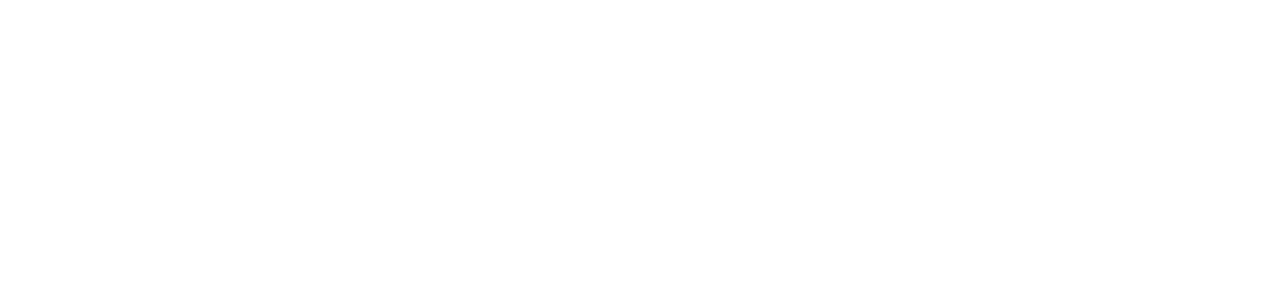
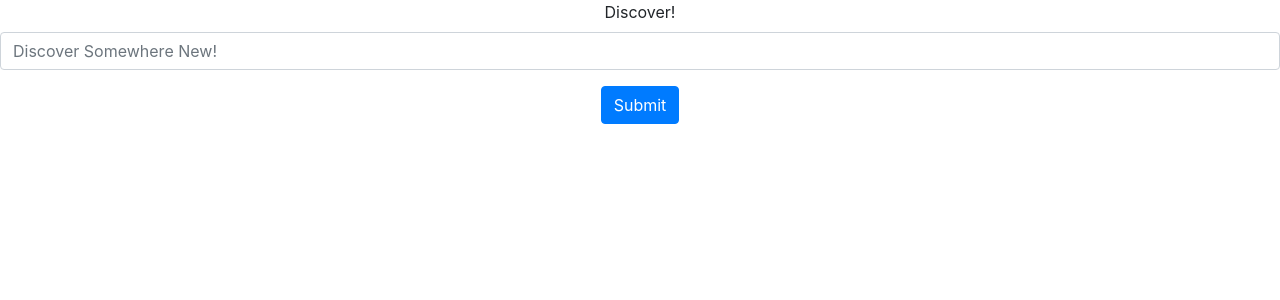
Before and after one commit to adam-xiao/horizons-frontend, a React (Create React App) app: page /discover in a window 1280 px wide. Shown: the top 300 px of the page. Built offline with nearby package versions, Linux system fonts and the light colour scheme.

Commit message:
components and containers, login and signup components

```diff
--- a/package.json
+++ b/package.json
@@ -8,7 +8,9 @@
     "@testing-library/jest-dom": "^4.2.4",
     "@testing-library/react": "^9.3.2",
     "@testing-library/user-event": "^7.1.2",
+    "bootstrap": "^4.4.1",
     "react": "^16.13.1",
+    "react-bootstrap": "^1.0.1",
     "react-dom": "^16.13.1",
     "react-router-dom": "^5.1.2",
     "react-scripts": "3.4.1",
--- a/public/index.html
+++ b/public/index.html
@@ -42,5 +42,11 @@
     -->
     <link rel="stylesheet" href="https://fonts.googleapis.com/css?family=Roboto:300,400,500,700&display=swap" />
 
+    <link
+      rel="stylesheet"
+      href="https://maxcdn.bootstrapcdn.com/bootstrap/4.4.1/css/bootstrap.min.css"
+      integrity="sha384-Vkoo8x4CGsO3+Hhxv8T/Q5PaXtkKtu6ug5TOeNV6gBiFeWPGFN9MuhOf23Q9Ifjh"
+      crossorigin="anonymous"
+    />
   </body>
 </html>
--- a/src/App.js
+++ b/src/App.js
@@ -1,37 +1,21 @@
 import React from 'react';
-import logo from './logo.svg';
 import './App.css';
 import { Route, Switch } from 'react-router-dom'
 import SignInSide from './components/SignIn.js'
 import SignUp from './components/SignUp.js'
+import ItineraryView from './containers/ItineraryView';
+import DiscoverView from './containers/DiscoverView';
 
 
 function App() {
   return (
     <div className="App">
       <Switch>
-            <Route exact path="/" render={() => <SignInSide />} />
+            <Route exact path="/" render={() => <ItineraryView />} />
+            <Route path="/login" render={() => <SignInSide />} />
             <Route path="/signup" render={() => <SignUp />} />
+            <Route path="/discover" render={() => <DiscoverView />} />
       </Switch>
-
-
-
-
-
-      {/* <header className="App-header">
-        <img src={logo} className="App-logo" alt="logo" />
-        <p>
-          Edit <code>src/App.js</code> and save to reload.
-        </p>
-        <a
-          className="App-link"
-          href="https://reactjs.org"
-          target="_blank"
-          rel="noopener noreferrer"
-        >
-          Learn React
-        </a>
-      </header> */}
     </div>
   );
 }
--- /dev/null
+++ b/src/containers/DiscoverView.js
@@ -0,0 +1,37 @@
+import React, { Component } from 'react'
+import Form from 'react-bootstrap/Form'
+import Button from 'react-bootstrap/Button'
+
+export default class DiscoverView extends Component {
+
+    state={
+        search: ""
+    }
+
+    handleOnChange = (e) => this.setState( {search: e.target.value})
+
+    handleSearchBar = (term) => {
+        fetch(`http://localhost:3000/discover/${term}`)
+          .then(resp => resp.json())
+          .then(data => console.log(data))
+    }
+
+    handleOnSubmit = (e) => {
+        e.preventDefault()
+        this.handleSearchBar(this.state.search)
+    }
+
+    render (){
+        return(
+            <Form onSubmit={this.handleOnSubmit}>
+                <Form.Group controlId="formBasicEmail">
+                    <Form.Label>Discover!</Form.Label>
+                    <Form.Control type="search" placeholder="Discover Somewhere New!" onChange={this.handleOnChange} value={this.state.search} />
+                </Form.Group>
+                <Button variant="primary" type="submit">
+                Submit
+                </Button>
+            </Form>
+        )
+    }
+}
--- /dev/null
+++ b/src/containers/ItineraryView.js
@@ -0,0 +1,20 @@
+import React, { Component } from 'react'
+import Container from 'react-bootstrap/Container'
+import Row from 'react-bootstrap/Row'
+import Col from 'react-bootstrap/Col'
+
+export default class ItineraryView extends Component {
+
+    render (){
+        return(
+
+            <Container>
+                <Row>
+                    <Col>1 of 2</Col>
+                    <Col>2 of 2</Col>
+                </Row>
+            </Container>
+
+        )
+    }
+}
--- a/src/index.js
+++ b/src/index.js
@@ -4,6 +4,7 @@ import './index.css';
 import App from './App';
 import * as serviceWorker from './serviceWorker';
 import 'typeface-roboto';
+import 'bootstrap/dist/css/bootstrap.min.css';
 import {BrowserRouter as Router, Route} from 'react-router-dom'
 
 ReactDOM.render(
```
Also changed, not shown: 1 other file (tests, documents, lock files or other folders).
